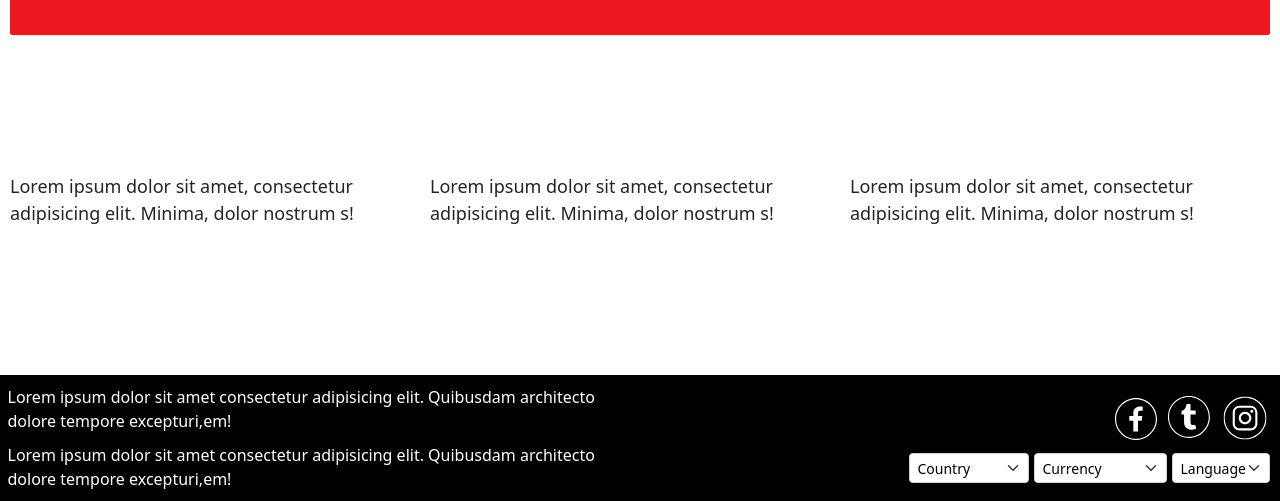
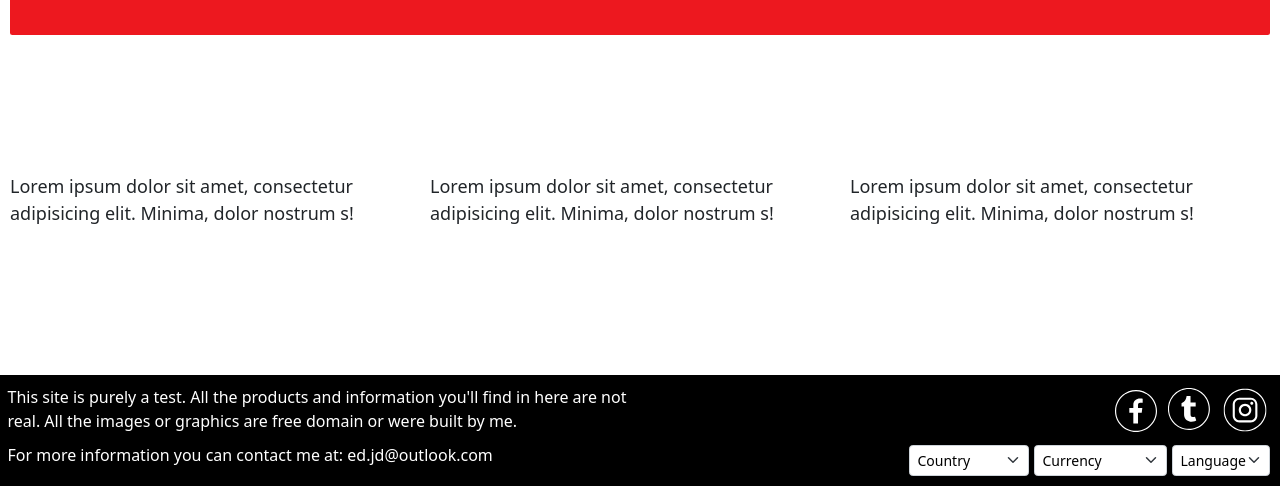
Before and after one commit to EduardoDiosdado/Diosdados, a plain HTML site: page index.html in a window 1280 px wide. Shown: the part 2147-2648 px from the top of the page. Drawn offline with nearby package versions, Linux system fonts and the light colour scheme.

Commit message:
Adding text to footer

```diff
--- a/index.html
+++ b/index.html
@@ -263,16 +263,13 @@
       <div class="row">
         <div class="col-12 col-md-6 mt-3">
           <div>
-            <p class="footerText--font">Lorem ipsum dolor sit amet consectetur adipisicing elit. Quibusdam
-              architecto
-              dolore tempore
-              excepturi,em!</p>
+            <p class="footerText--font">This site is purely a test. All the products and information you'll find in here
+              are not real.
+              All the images or graphics are free domain or were built by me.
+            </p>
           </div>
           <div>
-            <p class="footerText--font">Lorem ipsum dolor sit amet consectetur adipisicing elit. Quibusdam
-              architecto
-              dolore tempore
-              excepturi,em!</p>
+            <p class="footerText--font">For more information you can contact me at: ed.jd@outlook.com</p>
           </div>
         </div>
 
```
Also changed, not shown: src/categories.html (+8 -12 lines), src/contact.html (+5 -8 lines), src/nosotros.html (+5 -8 lines).
